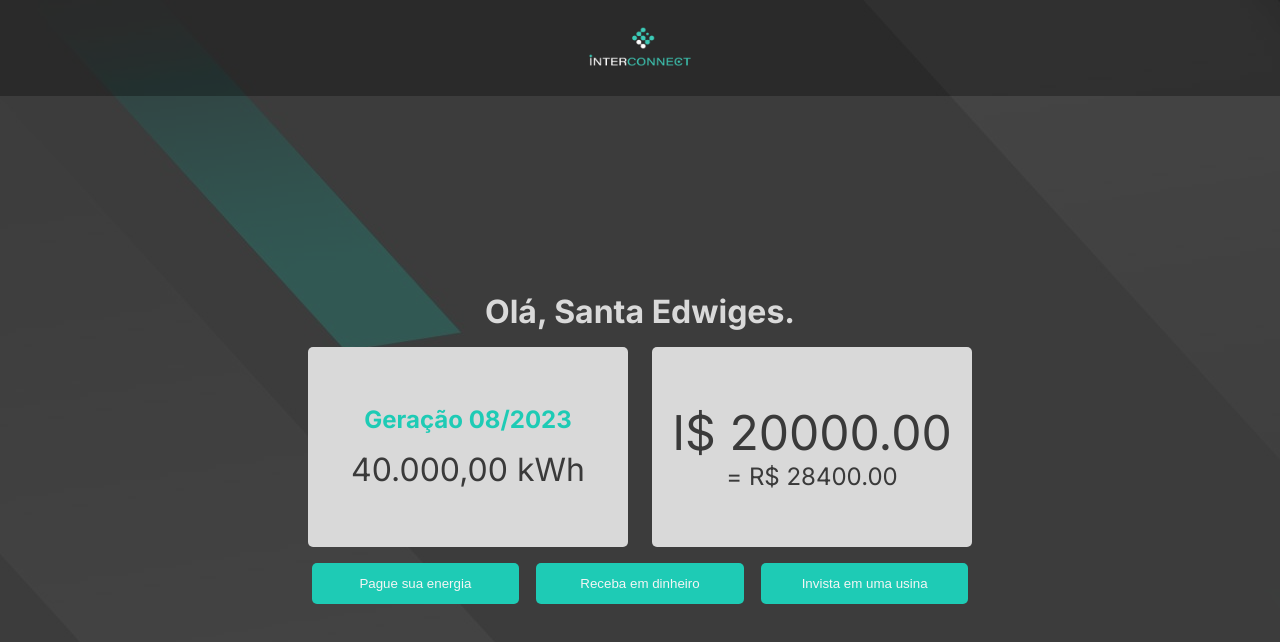
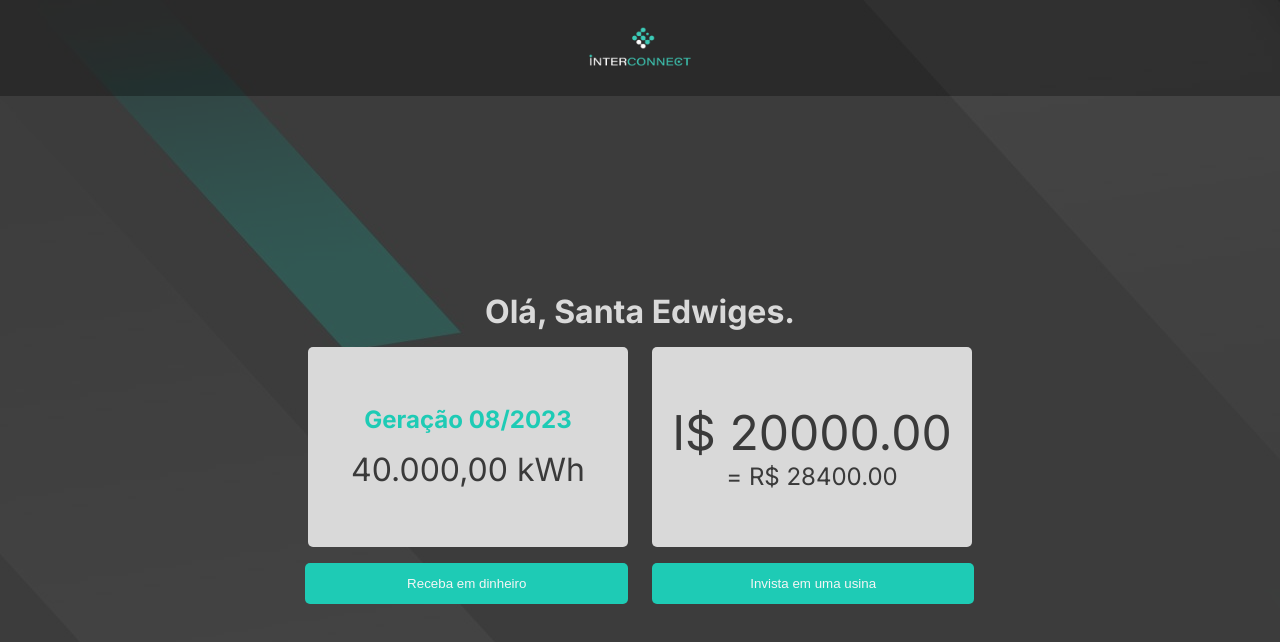
Before and after one commit to caiokronuz/interabank, a Next.js app: page / in a window 1280 px wide. Shown: the top 642 px of the page. Built offline with nearby package versions, Linux system fonts and the light colour scheme.

Commit message:
retirado o botao de Pague sua conta

```diff
--- a/package.json
+++ b/package.json
@@ -14,11 +14,11 @@
     "@types/react-dom": "18.2.7",
     "eslint": "8.48.0",
     "eslint-config-next": "13.4.19",
-    "next": "13.4.19",
+    "next": "^13.5.6",
     "react": "18.2.0",
     "react-dom": "18.2.0",
     "sass": "^1.66.1",
-    "sweetalert2": "^11.7.27",
+    "sweetalert2": "^11.6.13",
     "typescript": "5.2.2"
   }
 }
--- a/src/app/page.module.scss
+++ b/src/app/page.module.scss
@@ -87,7 +87,7 @@
         margin-top: 1em;
 
         button{
-          width: 30%;
+          width: 45%;
 
           border: none;
           padding: 1em;
@@ -169,7 +169,7 @@
           justify-content: space-evenly;
 
           button{
-            width: 25%;
+            width: 42%;
           }
         }
       }
@@ -194,10 +194,10 @@
         }
 
         .buttons{
-          width: 54vw;
+          width: 56vw;
 
           button{
-            width: 30%;
+            width: 45%;
           }
         }
       }
@@ -260,7 +260,7 @@
           width: 43vw;
 
           button{
-            width: 30%;
+            width: 46%;
             height: 5vh;
             font-size: 1.2em;
           }
--- a/src/app/page.tsx
+++ b/src/app/page.tsx
@@ -50,9 +50,6 @@ export default function Home() {
             </div>
           </div>
           <div className={styles.buttons}>
-            <button onClick={() => {setIsBillModalsOpen(!isBillModalsOpen)}} disabled={billsToPay == 0 ? true : false}>
-              <p>{billsToPay == 0 ? "Nenhuma fatura em aberto" : "Pague sua energia"}</p>
-            </button>
             <button onClick={() => {setIsDepositModalOpen(!isDepositModalOpen)}}>
               <p>Receba em dinheiro</p>
             </button>
```
Also changed, not shown: 1 other file (tests, documents, lock files or other folders).
